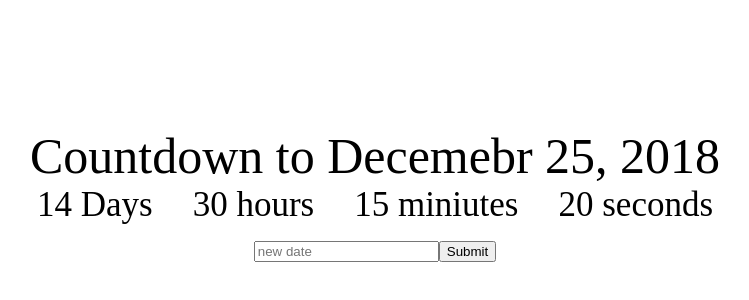
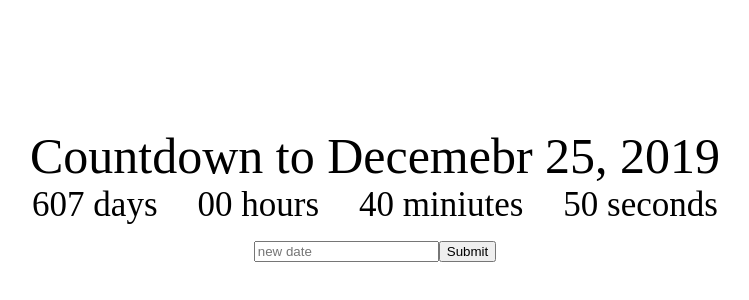
Before and after one commit to BuddhaTheChef/Date-countdown, a React (Create React App) app: page / in a window 1280 px wide. Shown: the part 126-426 px from the top of the page, without its empty margins (265-1014 px from the left). Built offline with nearby package versions, Linux system fonts and the light colour scheme; the HTML template or start-up script is replaced by a standard one.

Commit message:
countdown timer logic finished

```diff
--- a/src/App.jsx
+++ b/src/App.jsx
@@ -1,20 +1,34 @@
 import React, { Component } from 'react';
+import Clock from './Clock';
 import './App.css';
 
 class App extends Component {
+  constructor(props) {
+    super(props);
+    this.state = {
+      deadline: 'Decemebr 25, 2019',
+      newDeadline: ''
+    }
+  }
+
+  changeDeadline() {
+    console.log('state', this.state);
+    this.setState({deadline: this.state.newDeadline});
+  }
+
   render() {
     return (
     <div className="App">
-      <div className="App-title">Countdown to Decemebr 25, 2018</div>
+      <div className="App-title">Countdown to {this.state.deadline}</div>
+      <Clock
+        deadline={this.state.deadline}
+      />
       <div>
-        <div className="Clock-days">14 Days</div>
-        <div className="Clock-hours">30 hours</div>
-        <div className="Clock-miniutes">15 miniutes</div>
-        <div className="Clock-seconds">20 seconds</div>
-      </div>
-      <div>
-        <input placeholder="new date"/>
-        <button>Submit</button>
+        <input
+          placeholder="new date"
+          onChange={event => console.log('event', this.setState({newDeadline: event.target.value}))}
+        />
+        <button onClick={() => this.changeDeadline()}>Submit</button>
       </div>
     </div>
     )
--- /dev/null
+++ b/src/Clock.jsx
@@ -0,0 +1,49 @@
+import React, { Component } from 'react';
+import './App.css';
+
+class Clock extends Component {
+  constructor(props) {
+    super(props);
+    this.state = {
+      days: 0,
+      hours: 0,
+      miniutes: 0,
+      seconds: 0
+    }
+  }
+
+  componentWillMount() {
+    this.getTimeUntil(this.props.deadline);
+  }
+
+  componentDidMount() {
+    setInterval(() => this.getTimeUntil(this.props.deadline), 1000)
+  }
+
+  leading0(num) {
+    return num < 10 ? '0' + num : num;
+  }
+
+  getTimeUntil(deadline) {
+    const time = Date.parse(deadline) - Date.parse(new Date());
+    const seconds = Math.floor((time/1000)%60);
+    const miniutes = Math.floor((time/1000/60)%60);
+    const hours = Math.floor(time/(1000*60*60) % 24);
+    const days = Math.floor(time/(1000*60*60*24));
+
+    this.setState({days, hours, miniutes, seconds});
+  }
+
+  render() {
+    return (
+    <div>
+      <div className="Clock-days">{this.leading0(this.state.days)} days</div>
+      <div className="Clock-hours">{this.leading0(this.state.hours)} hours</div>
+      <div className="Clock-miniutes">{this.leading0(this.state.miniutes)} miniutes</div>
+      <div className="Clock-seconds">{this.leading0(this.state.seconds)} seconds</div>
+    </div>
+    )
+  }
+}
+
+export default Clock;
```
